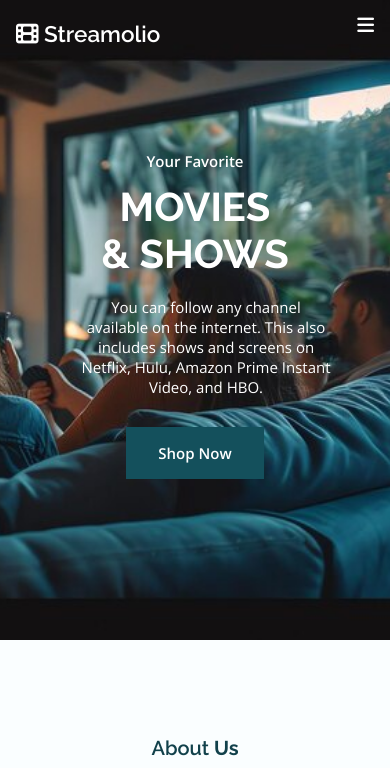
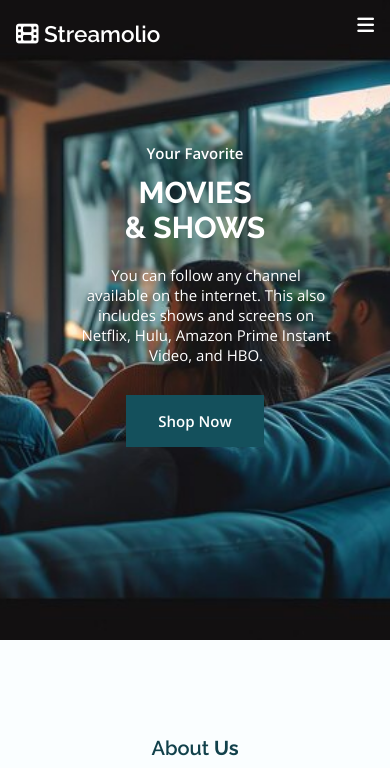
Before and after one commit to ZafarByte/Bay_TV, a plain HTML site: page index.html in a window 390 px wide. Shown: the top 768 px of the page. Drawn offline with nearby package versions, Linux system fonts and the light colour scheme.

Commit message:
Update styles.css

```diff
--- a/assets/css/styles.css
+++ b/assets/css/styles.css
@@ -181,7 +181,7 @@ input {
 }
 @media screen and (max-width: 767px){
   .home__data{
-    margin-top: -10px;
+    margin-top: -50px;
     text-align: center;
   }
   .home__data p{
@@ -189,6 +189,9 @@ input {
     margin-left: 65px;
     width: 250px;
     margin-top: -20px;
+  }
+  .home__data h1{
+     font-size:30px ;
   }
 }
 /*=============== NAV ===============*/
```
